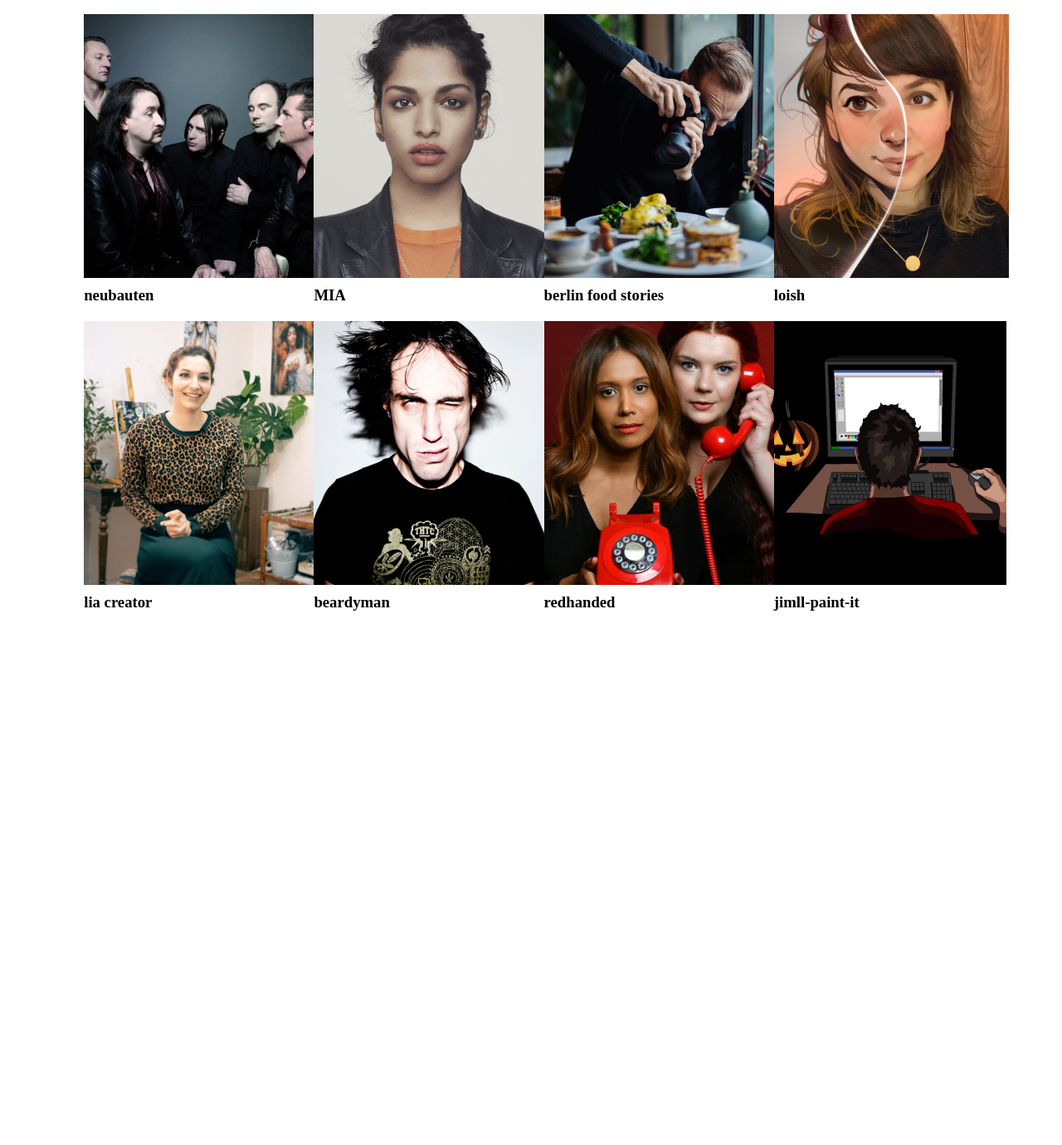
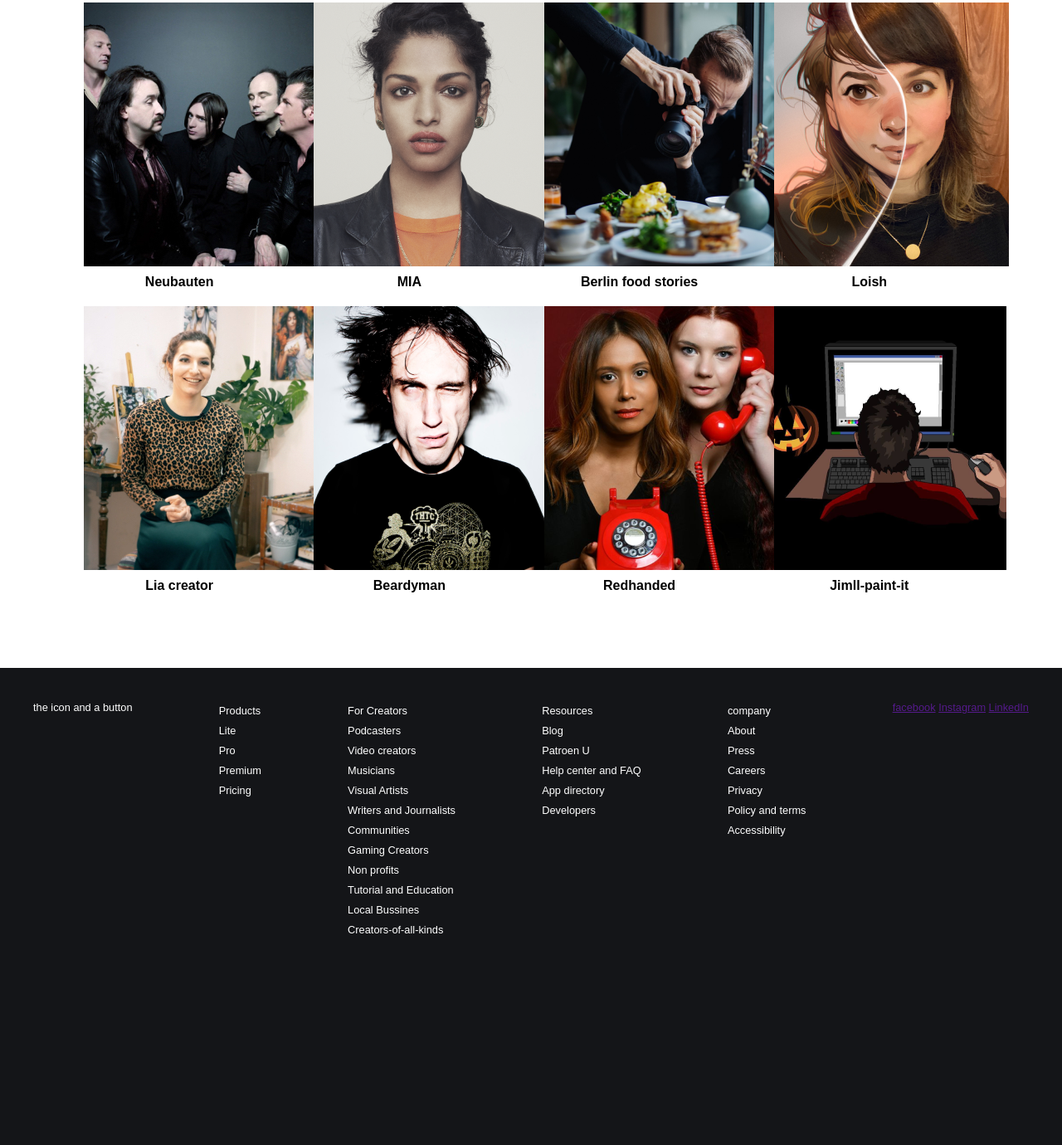
Before and after one commit to Faniel77/patreon_clone, a plain HTML site: page index.html in a window 1280 px wide. Shown: the part 1420-2800 px from the top of the page at 83% size. Before the commit the page ends 2167 px from the top, so only its background shows below. Drawn offline with Linux system fonts and the light colour scheme; a web font is replaced by a local one.

Commit message:
started with the footer

```diff
--- a/index.html
+++ b/index.html
@@ -27,8 +27,8 @@
         <img
           src="images/patreon.png"
           alt="patreon logo"
-          width="20px"
-          height="20px"
+          width="23px"
+          height="23px"
         />
         <ul class="menu1">
           <li>Product</li>
@@ -117,7 +117,7 @@
             <div class="sub_flex">
               <img src="images/neubauten.png.jpeg" alt="neubauten" />
             </div>
-            <div><h3>neubauten</h3></div>
+            <div><h3>Neubauten</h3></div>
           </div>
           <div class="flex-items">
             <div class="sub_flex">
@@ -129,40 +129,99 @@
             <div class="sub_flex">
               <img src="images/BFS.png" alt="berlin food stories" />
             </div>
-            <div><h3>berlin food stories</h3></div>
+            <div><h3>Berlin food stories</h3></div>
           </div>
           <div class="flex-items">
             <div class="sub_flex">
               <img src="images/loish.png" alt="loish" />
             </div>
-            <div><h3>loish</h3></div>
+            <div><h3>Loish</h3></div>
           </div>
           <div class="flex-items">
             <div class="sub_flex">
               <img src="images/creator-5.jpeg" alt="lia creator" />
             </div>
-            <div><h3>lia creator</h3></div>
+            <div><h3>Lia creator</h3></div>
           </div>
           <div class="flex-items">
             <div class="sub_flex">
               <img src="images/beardyman.png" alt="beardyman" />
             </div>
-            <div><h3>beardyman</h3></div>
+            <div><h3>Beardyman</h3></div>
           </div>
           <div class="flex-items">
             <div class="sub_flex">
               <img src="images/redhanded.png" alt="redhanded" />
             </div>
-            <div><h3>redhanded</h3></div>
+            <div><h3>Redhanded</h3></div>
           </div>
           <div class="flex-items">
             <div class="sub_flex">
               <img src="images/jimll-paint-it.png" alt="jimll-paint-it" />
             </div>
-            <div><h3>jimll-paint-it</h3></div>
+            <div><h3>Jimll-paint-it</h3></div>
           </div>
         </div>
       </div>
     </div>
+    <!-- Footer -->
+    <footer class="container_3">
+      <div class="base_container">
+        <div class="side_container">
+          the icon and a button
+        </div>
+        <div class="products">
+          <ul>
+            <li>Products</li>
+            <li>Lite</li>
+            <li>Pro</li>
+            <li>Premium</li>
+            <li>Pricing</li>
+          </ul>
+        </div>
+        <div class="for_creators">
+          <ul>
+            <li>For Creators</li>
+            <li>Podcasters</li>
+            <li>Video creators</li>
+            <li>Musicians</li>
+            <li>Visual Artists</li>
+            <li>Writers and Journalists</li>
+            <li>Communities</li>
+            <li>Gaming Creators</li>
+            <li>Non profits</li>
+            <li>Tutorial and Education</li>
+            <li>Local Bussines</li>
+            <li>Creators-of-all-kinds</li>
+          </ul>
+        </div>
+        <div class="resources">
+          <ul>
+            <li>Resources</li>
+            <li>Blog</li>
+            <li>Patroen U</li>
+            <li>Help center and FAQ</li>
+            <li>App directory</li>
+            <li>Developers</li>
+          </ul>
+        </div>
+        <div class="company">
+          <ul>
+            <li>company</li>
+            <li>About</li>
+            <li>Press</li>
+            <li>Careers</li>
+            <li>Privacy</li>
+            <li>Policy and terms</li>
+            <li>Accessibility</li>
+          </ul>
+        </div>
+        <div class="social_media">
+          <a href="">facebook</a>
+          <a href="">Instagram</a>
+          <a href="">LinkedIn</a>
+        </div>
+      </div>
+    </footer>
   </body>
 </html>
--- a/style.css
+++ b/style.css
@@ -7,13 +7,15 @@
 /* navigation bar  */
 
 .top_menu {
+  position: fixed;
   display: flex;
   justify-content: space-between;
   padding: 10px;
   width: 100%;
   background-color: rgb(255, 255, 255);
-  border: 1px solid black;
   font-family: aktiv-grotesk, sans-serif;
+  border-bottom: 1px solid rgb(229, 227, 221);
+  z-index: 1000;
 }
 
 /* the logo section */
@@ -64,7 +66,7 @@
   background-color: rgb(20, 21, 24);
   width: 100%;
   justify-content: center;
-  height: 618px;
+  height: 700px;
 }
 h1 {
   font-family: Walsheim, sans-serif;
@@ -82,6 +84,7 @@ h2 {
   flex-direction: row;
   justify-content: space-evenly;
   width: 72rem;
+  margin-top: 4rem;
 }
 
 /* contains the heading and the small paragraphs */
@@ -97,9 +100,9 @@ h2 {
   text-align: left;
   position: relative;
   font-weight: 700 !important;
-  font-size: 2em;
+  font-size: 1.8em;
   margin-bottom: 1.5rem;
-  margin-top: 1rem;
+  margin-top: 4.5rem;
 }
 .brief_intro {
   font-family: aktiv-grotesk, sans-serif;
@@ -131,6 +134,7 @@ h2 {
 .main_photo {
   width: 50%;
   overflow: hidden;
+  margin-top: 1rem;
 }
 
 /* second subsection */
@@ -158,7 +162,9 @@ h2 {
 }
 .small_intro {
   width: 50%;
-  font-size: 1.2rem !important;
+  font-family: Walsheim, sans-serif;
+  font-weight: 600;
+  font-size: 1.2em;
 }
 .mia {
   display: flex;
@@ -174,6 +180,7 @@ h2 {
   justify-content: center;
   width: 100%;
   margin-top: 2rem;
+  margin-bottom: 5rem;
 }
 .wrapping_images {
   display: flex;
@@ -206,7 +213,7 @@ h2 {
 .flex-items {
   display: flex;
   flex-direction: column;
-  align-items: flex-start;
+  align-items: center;
   width: 250px;
   padding: 10px;
 }
@@ -214,3 +221,29 @@ h2 {
   margin-bottom: 10px;
   width: 100%;
 }
+.flex-items h3 {
+  font-family: Walsheim, sans-serif;
+  font-weight: 700;
+  font-size: 1em;
+}
+
+/*  Footer  */
+
+.container_3 {
+  background-color: rgb(20, 21, 24);
+  color: white;
+  font-family: aktiv-grotesk, sans-serif;
+  font-size: 0.8em;
+  height: 600px;
+  width: 100%;
+}
+.base_container {
+  display: flex;
+  flex-direction: row;
+  justify-content: space-between;
+  padding: 40px;
+}
+.base_container li {
+  list-style: none;
+  line-height: 1.5rem;
+}
```
